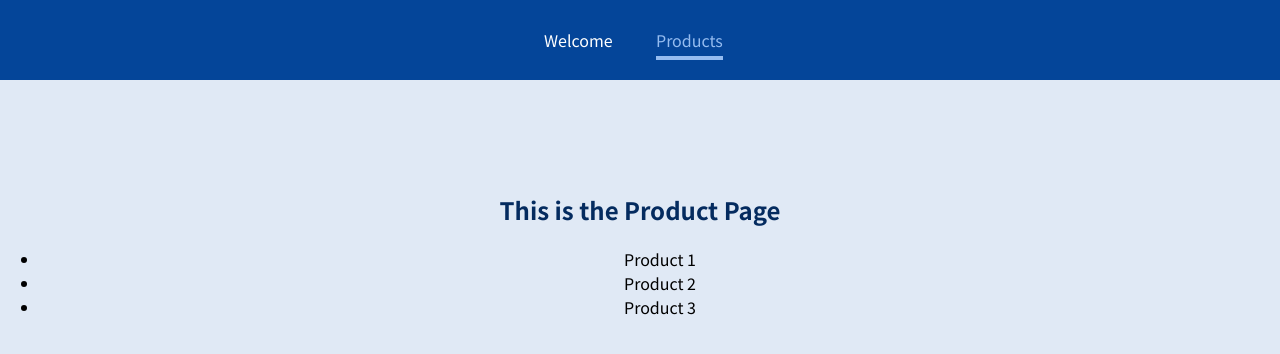
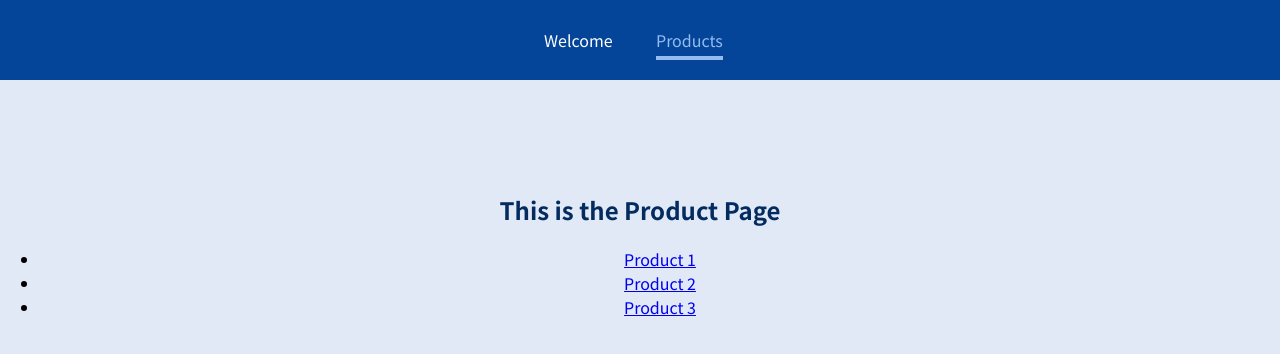
Before and after one commit to livvv0203/react-hooks-learning, a JavaScript app: page /products in a window 1280 px wide. Shown: the top 354 px of the page. Built offline with nearby package versions, Linux system fonts and the light colour scheme.

Commit message:
tested Route, Switch and Redirect

```diff
--- a/src/App.js
+++ b/src/App.js
@@ -1,4 +1,4 @@
-import { Route } from 'react-router-dom';
+import { Redirect, Route, Switch } from 'react-router-dom';
 import Welcome from './pages/Welcome';
 import Products from './pages/Product';
 import MainHeader from './components/MainHeader';
@@ -9,15 +9,20 @@
     <div>
       <MainHeader />
       <main>
+        <Switch>
+          <Route path='/' exact>
+            <Redirect to='/welcome'/>
+          </Route>
           <Route path="/welcome">
             <Welcome />
           </Route>
-        <Route path="/products">
+          <Route path="/products" exact>
             <Products />
           </Route>
-        <Route path="/product-detail/:productId">
+          <Route path="/products/:productId">
             <ProductDetail />
           </Route>
+        </Switch>
       </main>
     </div>
   );
--- a/src/pages/Product.js
+++ b/src/pages/Product.js
@@ -1,11 +1,19 @@
+import { Link } from 'react-router-dom';
+
 const Products = () => {
   return (
     <section>
       <h1>This is the Product Page</h1>
       <ul>
-        <li>Product 1</li>
-        <li>Product 2</li>
-        <li>Product 3</li>
+        <li>
+          <Link to="/products/p1">Product 1</Link>
+        </li>
+        <li>
+          <Link to="/products/p2">Product 2</Link>
+        </li>
+        <li>
+          <Link to="/products/p3">Product 3</Link>
+        </li>
       </ul>
     </section>
   );
```
Lines whose indentation alone changed are shown as unchanged.
